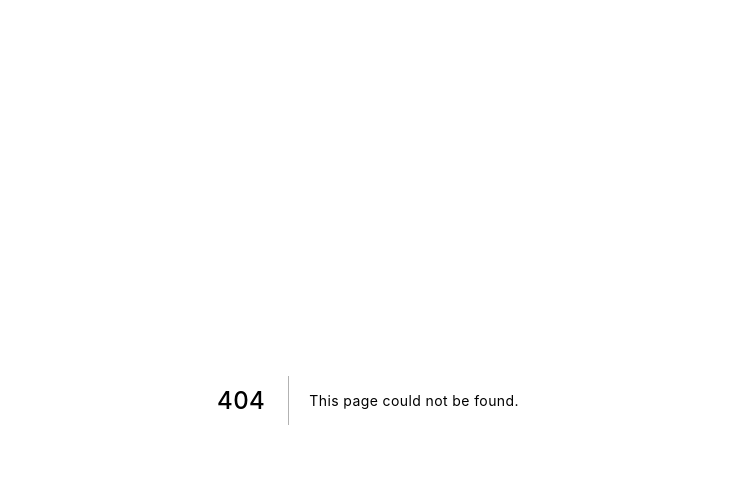
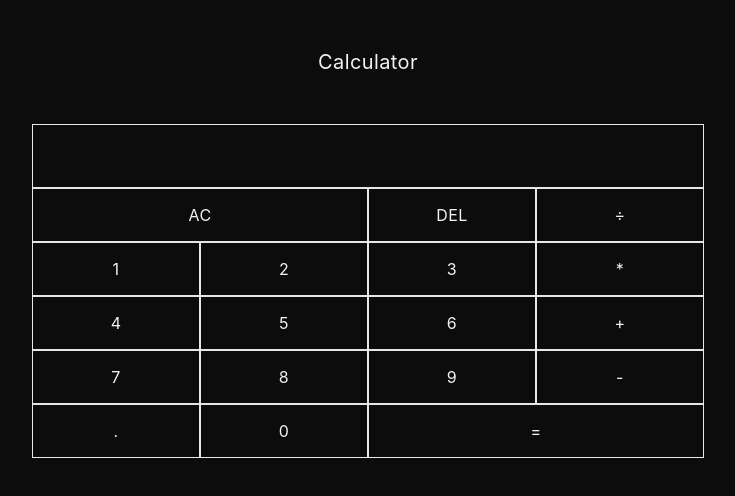
Before and after one commit to sitterlukas/my-blog, a Next.js app: page /calculator in a window 1280 px wide. Before the commit this address had no page. Shown: the top 496 px of the page, without its empty margins (272-1007 px from the left). Built offline with nearby package versions, Linux system fonts and the light colour scheme.

Commit message:
Calculator app

```diff
--- /dev/null
+++ b/components/Button/DigiButton.tsx
@@ -0,0 +1,12 @@
+import { ACTIONS } from '../../pages/calculator';
+
+export default function DigitButton({ dispatch, digit }) {
+  return (
+    <button
+      className='p-4 border'
+      onClick={() => dispatch({ type: ACTIONS.ADD_DIGIT, payload: { digit } })}
+    >
+      {digit}
+    </button>
+  );
+}
--- /dev/null
+++ b/components/Button/OperationButton.tsx
@@ -0,0 +1,12 @@
+import { ACTIONS } from '../../pages/calculator';
+
+export default function OperationButton({ dispatch, operation }) {
+  return (
+    <button
+      className='p-4 border'
+      onClick={() => dispatch({ type: ACTIONS.CHOOSE_OPERATION, payload: { operation } })}
+    >
+      {operation}
+    </button>
+  );
+}
--- /dev/null
+++ b/pages/calculator/index.tsx
@@ -0,0 +1,199 @@
+import { useReducer } from 'react';
+import DigitButton from '../../components/Button/DigiButton';
+import OperationButton from '../../components/Button/OperationButton';
+
+export const ACTIONS = {
+  ADD_DIGIT: 'add-digit',
+  CHOOSE_OPERATION: 'choose-operation',
+  CLEAR: 'clear',
+  DELETE_DIGIT: 'delete-digit',
+  EVALUATE: 'evaluate',
+};
+
+type INITIAL_STATE = {
+  overwrite: false,
+  previousOperand: null,
+  operation: null,
+  currentOperand: null,
+};
+
+function reducer(state: INITIAL_STATE, { type, payload }) {
+  switch (type) {
+    case ACTIONS.ADD_DIGIT:
+      if (state.overwrite) {
+        return {
+          ...state,
+          currentOperand: payload.digit,
+          overwrite: false,
+        };
+      }
+      if (payload.digit === '0' && state.currentOperand === '0') {
+        return state;
+      }
+      if (payload.digit === '.' && state.currentOperand.includes('.')) {
+        return state;
+      }
+
+      return {
+        ...state,
+        currentOperand: `${state.currentOperand || ''}${payload.digit}`,
+      };
+    case ACTIONS.CHOOSE_OPERATION:
+      if (state.currentOperand == null && state.previousOperand == null) {
+        return state;
+      }
+
+      if (state.currentOperand == null) {
+        return {
+          ...state,
+          operation: payload.operation,
+        };
+      }
+
+      if (state.previousOperand == null) {
+        return {
+          ...state,
+          operation: payload.operation,
+          previousOperand: state.currentOperand,
+          currentOperand: null,
+        };
+      }
+
+      return {
+        ...state,
+        previousOperand: evaluate(state),
+        operation: payload.operation,
+        currentOperand: null,
+      };
+    case ACTIONS.CLEAR:
+      return {};
+    case ACTIONS.DELETE_DIGIT:
+      if (state.overwrite) {
+        return {
+          ...state,
+          overwrite: false,
+          currentOperand: null,
+        };
+      }
+      if (state.currentOperand == null) return state;
+      if (state.currentOperand.length === 1) {
+        return { ...state, currentOperand: null };
+      }
+
+      return {
+        ...state,
+        currentOperand: state.currentOperand.slice(0, -1),
+      };
+    case ACTIONS.EVALUATE:
+      if (
+        state.operation == null
+          || state.currentOperand == null
+          || state.previousOperand == null
+      ) {
+        return state;
+      }
+
+      return {
+        ...state,
+        overwrite: true,
+        previousOperand: null,
+        operation: null,
+        currentOperand: evaluate(state),
+      };
+  }
+}
+
+type Evaluate = {
+  currentOperand: string,
+  previousOperand: string,
+  operation: string
+}
+
+function evaluate({ currentOperand, previousOperand, operation }: Evaluate) {
+  const prev = parseFloat(previousOperand);
+  const current = parseFloat(currentOperand);
+  if (isNaN(prev) || isNaN(current)) return '';
+  let computation = 0;
+  switch (operation) {
+    case '+':
+      computation = prev + current;
+      break;
+    case '-':
+      computation = prev - current;
+      break;
+    case '*':
+      computation = prev * current;
+      break;
+    case '÷':
+      computation = prev / current;
+      break;
+  }
+
+  return computation.toString();
+}
+
+const INTEGER_FORMATTER = new Intl.NumberFormat('en-us', {
+  maximumFractionDigits: 0,
+});
+
+function formatOperand(operand: { split: (arg0: string) => [any, any]; } | null) {
+  if (operand == null) return;
+  const [integer, decimal] = operand.split('.');
+  if (decimal == null) return INTEGER_FORMATTER.format(integer);
+  return `${INTEGER_FORMATTER.format(integer)}.${decimal}`;
+}
+
+function App() {
+  const [{ currentOperand, previousOperand, operation }, dispatch] = useReducer(
+    reducer,
+    {}
+  );
+
+  return (
+    <>
+      <h1 className='text-center text-xl text-secondary m-12'>Calculator</h1>
+      <div className='grid grid-cols-4 max-w-2xl text-secondary mx-auto'>
+        <div className='flex flex-col col-span-4 text-center items-center justify-center h-16 border'>
+          <div className='previous-operand'>
+            {formatOperand(previousOperand)}
+            {' '}
+            {operation}
+          </div>
+          <div className='current-operand'>{formatOperand(currentOperand)}</div>
+        </div>
+        <button
+          className='col-span-2 p-4 border'
+          onClick={() => dispatch({ type: ACTIONS.CLEAR })}
+        >
+          AC
+        </button>
+        <button className='p-4 border' onClick={() => dispatch({ type: ACTIONS.DELETE_DIGIT })}>
+          DEL
+        </button>
+        <OperationButton operation='÷' dispatch={dispatch} />
+        <DigitButton digit='1' dispatch={dispatch} />
+        <DigitButton digit='2' dispatch={dispatch} />
+        <DigitButton digit='3' dispatch={dispatch} />
+        <OperationButton operation='*' dispatch={dispatch} />
+        <DigitButton digit='4' dispatch={dispatch} />
+        <DigitButton digit='5' dispatch={dispatch} />
+        <DigitButton digit='6' dispatch={dispatch} />
+        <OperationButton operation='+' dispatch={dispatch} />
+        <DigitButton digit='7' dispatch={dispatch} />
+        <DigitButton digit='8' dispatch={dispatch} />
+        <DigitButton digit='9' dispatch={dispatch} />
+        <OperationButton operation='-' dispatch={dispatch} />
+        <DigitButton digit='.' dispatch={dispatch} />
+        <DigitButton digit='0' dispatch={dispatch} />
+        <button
+          className='col-span-2 p-4 border'
+          onClick={() => dispatch({ type: ACTIONS.EVALUATE })}
+        >
+          =
+        </button>
+      </div>
+    </>
+  );
+}
+
+export default App;
```
Also changed, not shown: .eslintrc.js.
